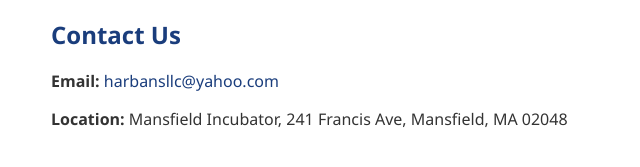
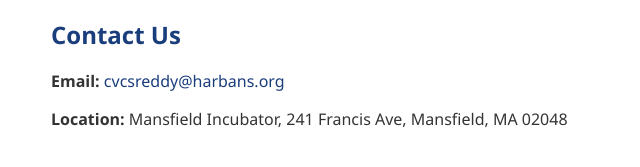
Before and after one commit to harbaansllc/harbaansllc.github.io, a plain HTML site: page index.html in a window 1280 px wide. Shown: the part 980-1147 px from the top of the page, 139-779 px from the left. Drawn offline with Linux system fonts and the light colour scheme.

Commit message:
Update index.html

```diff
--- a/index.html
+++ b/index.html
@@ -86,7 +86,7 @@
 
   <section>
     <h2>Contact Us</h2>
-    <p><strong>Email:</strong> <a href="mailto:harbansllc@yahoo.com">harbansllc@yahoo.com</a></p>
+    <p><strong>Email:</strong> <a href="mailto:cvcsreddy@harbans.org">cvcsreddy@harbans.org</a></p>
     <p><strong>Location:</strong> Mansfield Incubator, 241 Francis Ave, Mansfield, MA 02048</p>
   </section>
 </main>
```
